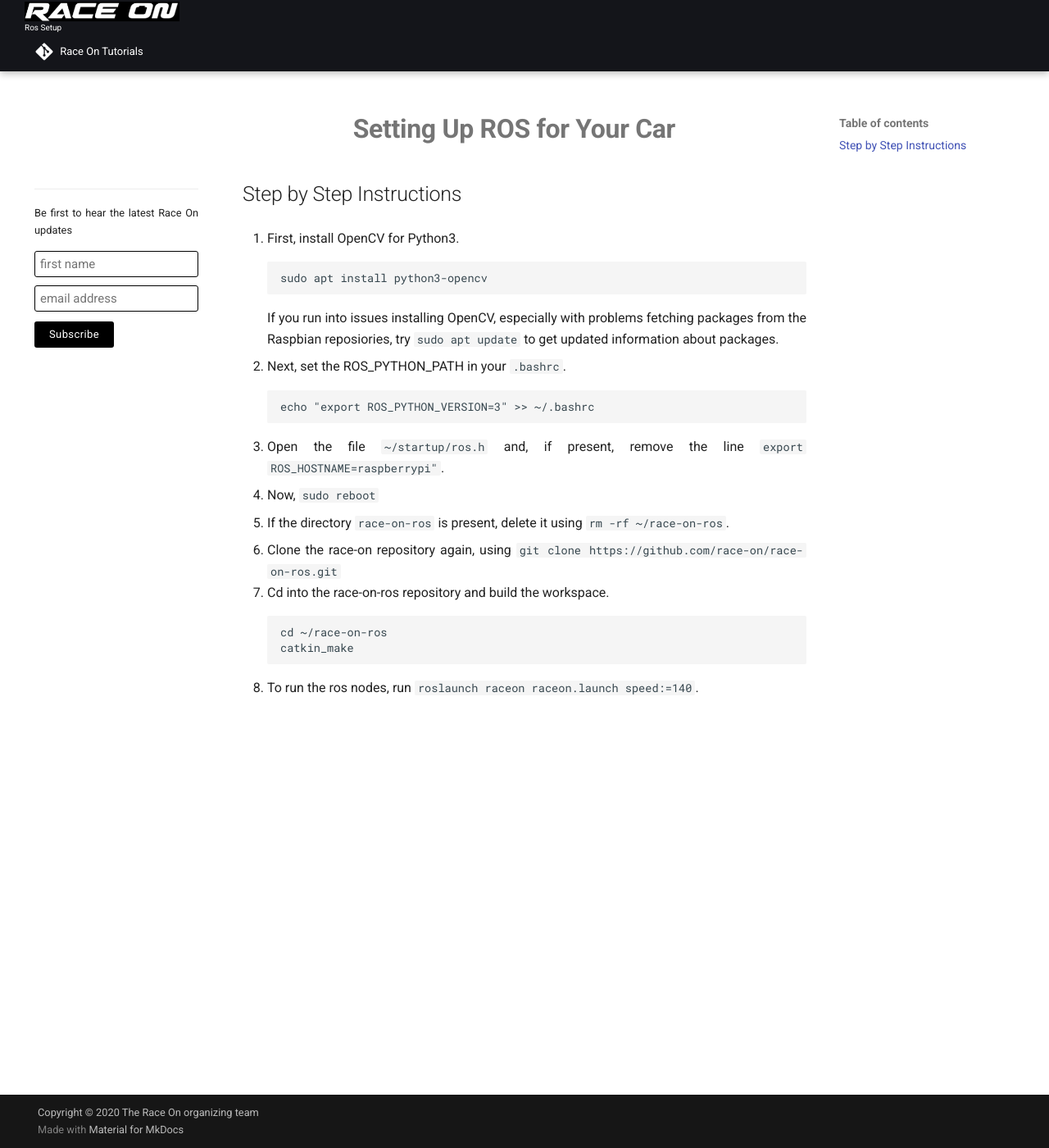
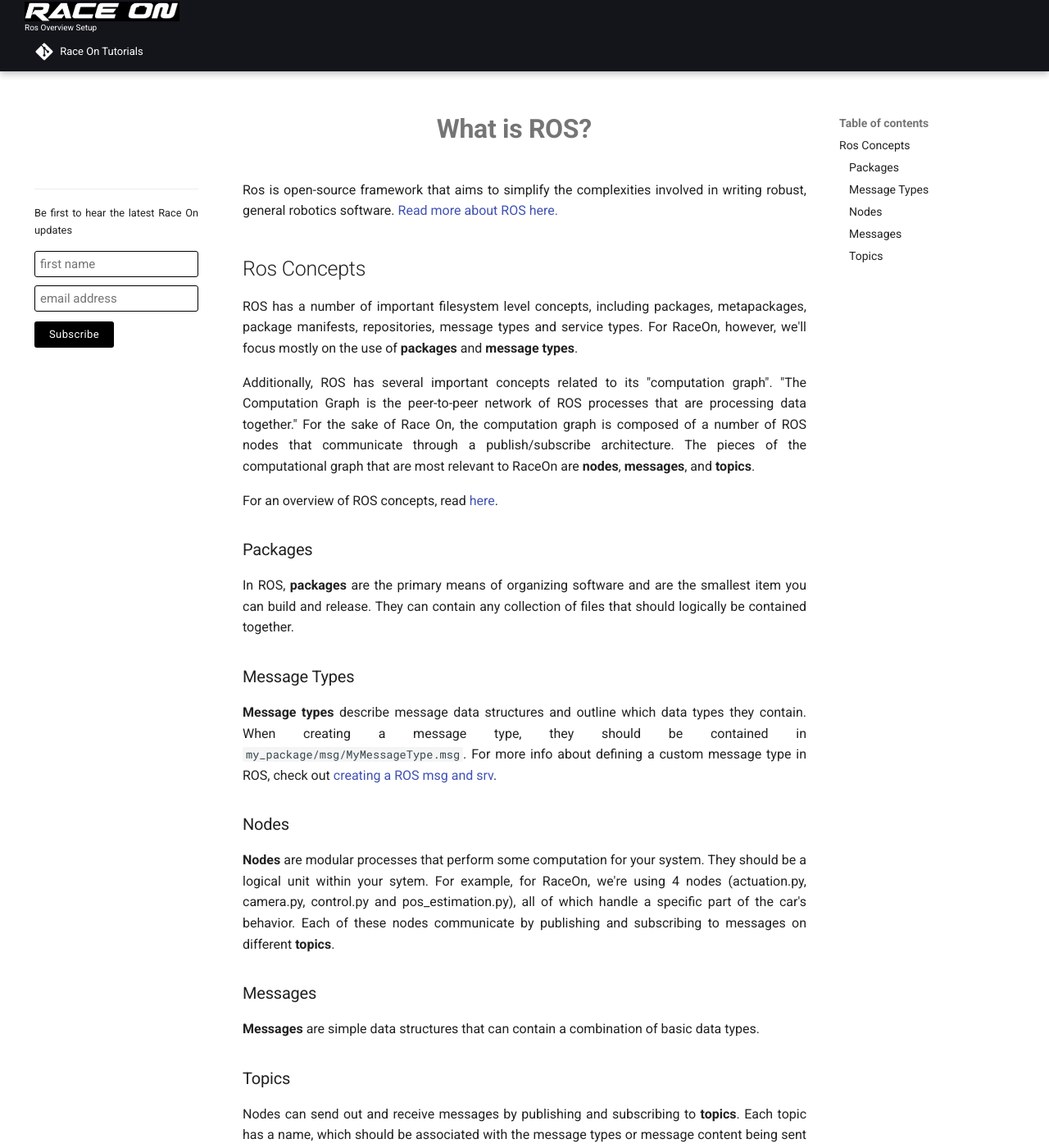
Before and after one commit to race-on/webpage, an MkDocs documentation site: the page built from source/ros.md, in a window 1280 px wide and 1400 px high. Shown: the whole window at 82% size. Built offline with MkDocs 1.6.1 and Material for MkDocs 9.7.7, drawn with Linux system fonts in a browser that asks for light colours; comment, search, counter and statistics services are not loaded; some of the changed text lies outside the part shown.

Commit message:
started adding ros overview

````diff
--- a/source/ros.md
+++ b/source/ros.md
@@ -1,7 +1,35 @@
-title: Ros Setup
+title: Ros Overview Setup
+
+# What is ROS?
+Ros is open-source framework that aims to simplify the complexities involved in writing robust, general robotics software. [Read more about ROS here.](https://http://wiki.ros.org/ROS/Introduction "Title")
+
+## Ros Concepts
+ROS has a number of important filesystem level concepts, including packages, metapackages, package manifests, repositories, message types and service types. For RaceOn, however, we'll focus mostly on the use of **packages** and **message types**.
+
+Additionally, ROS has several important concepts related to its "computation graph". "The Computation Graph is the peer-to-peer network of ROS processes that are processing data together." For the sake of Race On, the computation graph is composed of a number of ROS nodes that communicate through a publish/subscribe architecture. The pieces of the computational graph that are most relevant to RaceOn are **nodes**, **messages**, and **topics**.
+
+For an overview of ROS concepts, read [here](http://wiki.ros.org/ROS/Concepts "Title").
+### Packages
+
+In ROS, **packages** are the primary means of organizing software and are the smallest item you can build and release. They can contain any collection of files that should logically be contained together.
+
+### Message Types
+
+**Message types** describe message data structures and outline which data types they contain. When creating a message type, they should be contained in ```my_package/msg/MyMessageType.msg```. For more info about defining a custom message type in ROS, check out [creating a ROS msg and srv](https://http://wiki.ros.org/ROS/Tutorials/CreatingMsgAndSrv "Title").
+
+### Nodes
+
+**Nodes** are modular processes that perform some computation for your system. They should be a logical unit within your sytem. For example, for RaceOn, we're using 4 nodes (actuation.py, camera.py, control.py and pos_estimation.py), all of which handle a specific part of the car's behavior. Each of these nodes communicate by publishing and subscribing to messages on different **topics**.
+
+### Messages
+**Messages** are simple data structures that can contain a combination of basic data types.
+
+### Topics
+Nodes can send out and receive messages by publishing and subscribing to **topics**. Each topic has a name, which should be associated with the message types or message content being sent through it. For example, the control node in the race-on-ros repository subscribes to Pose messages on the ```position/error``` topic and publishes AckermanDrive messages on the ```control``` topic. Note that you can only send one message type through a single topic. [This is a classic ROS tutorial for setting up publisher and subscriber nodes.](https://http://wiki.ros.org/ROS/Concepts "Title")
+
+For a more in depth discussion of common ROS concepts, check out [ROS concepts](https://http://wiki.ros.org/ROS/Concepts "Title").
 
 # Setting Up ROS for Your Car
-
 ## Step by Step Instructions
 1. First, install OpenCV for Python3.
 
````
